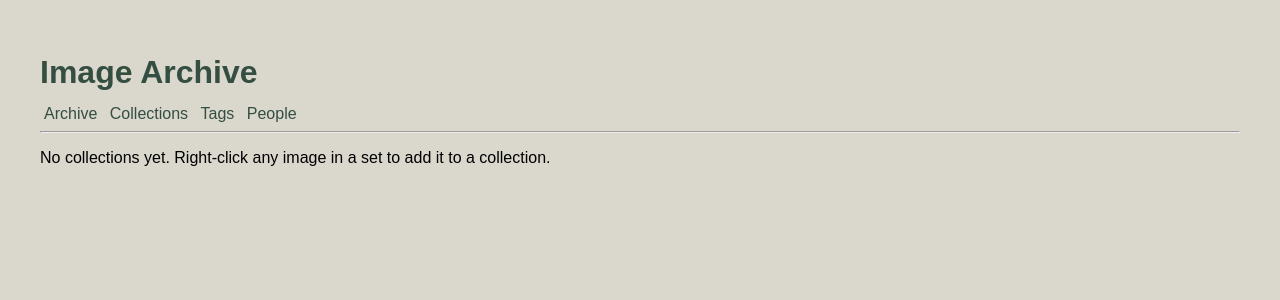
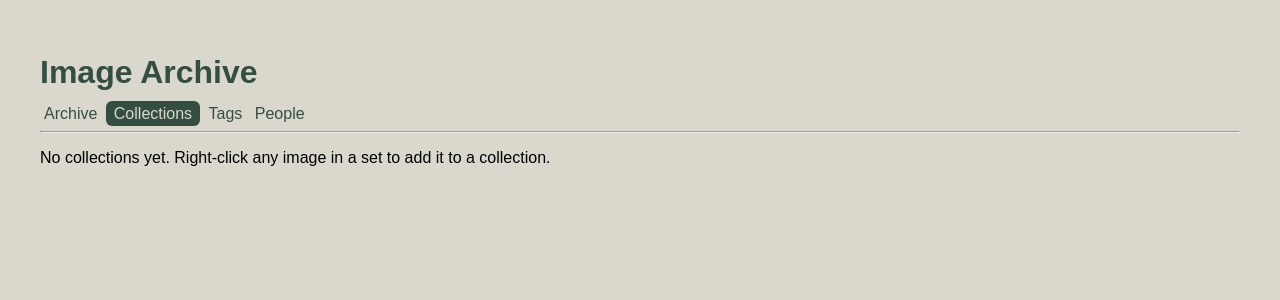
Before and after one commit to pa-childs/Photo_Album, a Flask app: page /collections in a window 1280 px wide. Shown: the top 300 px of the page. Run offline with Flask 3, Linux system fonts and the light colour scheme; some libraries are stand-ins or nearby versions.

Commit message:
Make ui change to highlight navigation links to indicate loaded page, and fix bug with collections.

```diff
--- a/photo_album.py
+++ b/photo_album.py
@@ -533,7 +533,8 @@ def view_set(slug):
         set=image_set,
         lightbox_thumbnails=LIGHTBOX_THUMBNAILS,
         all_collections=all_collections,
-        image_collections=image_collections
+        image_collections=image_collections,
+        show_collections=image_set["type"] == "photo"
     )
 
 @app.route("/tag/<tag_name>")
--- a/static/css/styles.css
+++ b/static/css/styles.css
@@ -720,3 +720,10 @@ hr {
     padding: 4px 8px;
     font-size: 0.85rem;
 }
+
+.nav-active {
+    background-color: #344e41;
+    color: #dad7cd;
+    border-radius: 6px;
+    padding: 4px 8px;
+}
--- a/templates/base.html
+++ b/templates/base.html
@@ -12,10 +12,10 @@
     </h1>
 
     <nav>
-        <a href="/">Archive</a>
-        <a href="{{ url_for('collections_index') }}">Collections</a>
-        <a href="{{ url_for('tags_index') }}">Tags</a>
-        <a href="{{ url_for('people_index') }}">People</a>
+        <a href="/" class="{% if request.endpoint in ['archive', 'view_set', 'view_tag', 'view_person'] %}nav-active{% endif %}">Archive</a>
+        <a href="{{ url_for('collections_index') }}" class="{% if request.endpoint in ['collections_index', 'view_collection'] %}nav-active{% endif %}">Collections</a>
+        <a href="{{ url_for('tags_index') }}" class="{% if request.endpoint == 'tags_index' %}nav-active{% endif %}">Tags</a>
+        <a href="{{ url_for('people_index') }}" class="{% if request.endpoint == 'people_index' %}nav-active{% endif %}">People</a>
     </nav>
 
     <hr>
```
